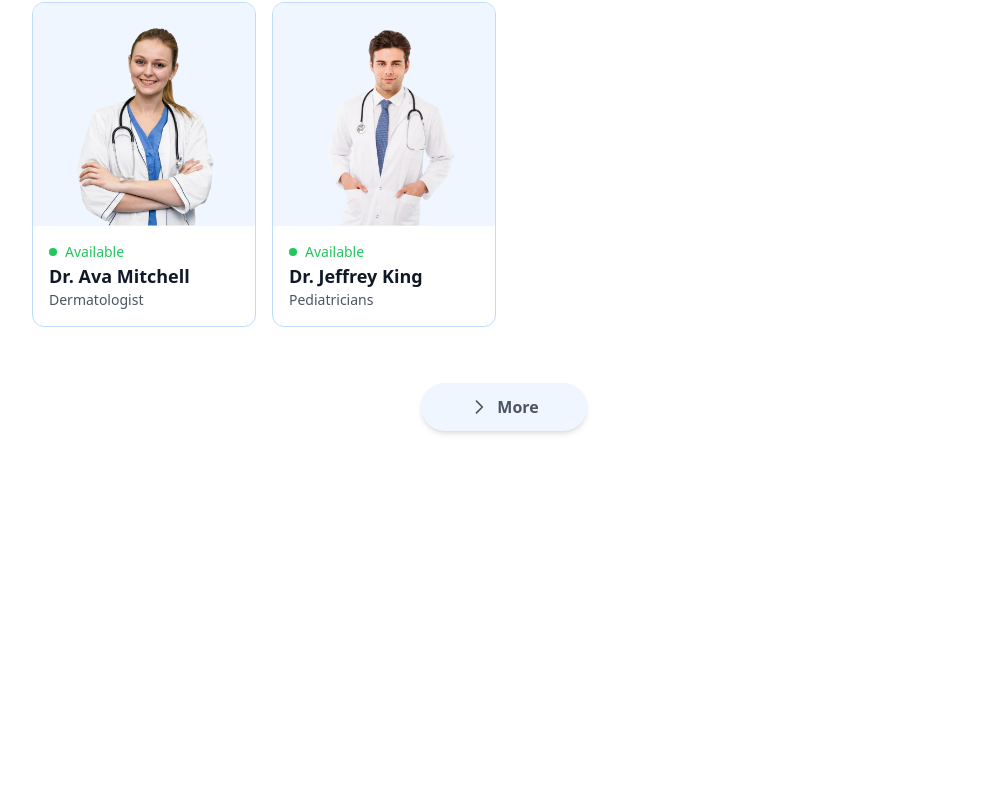
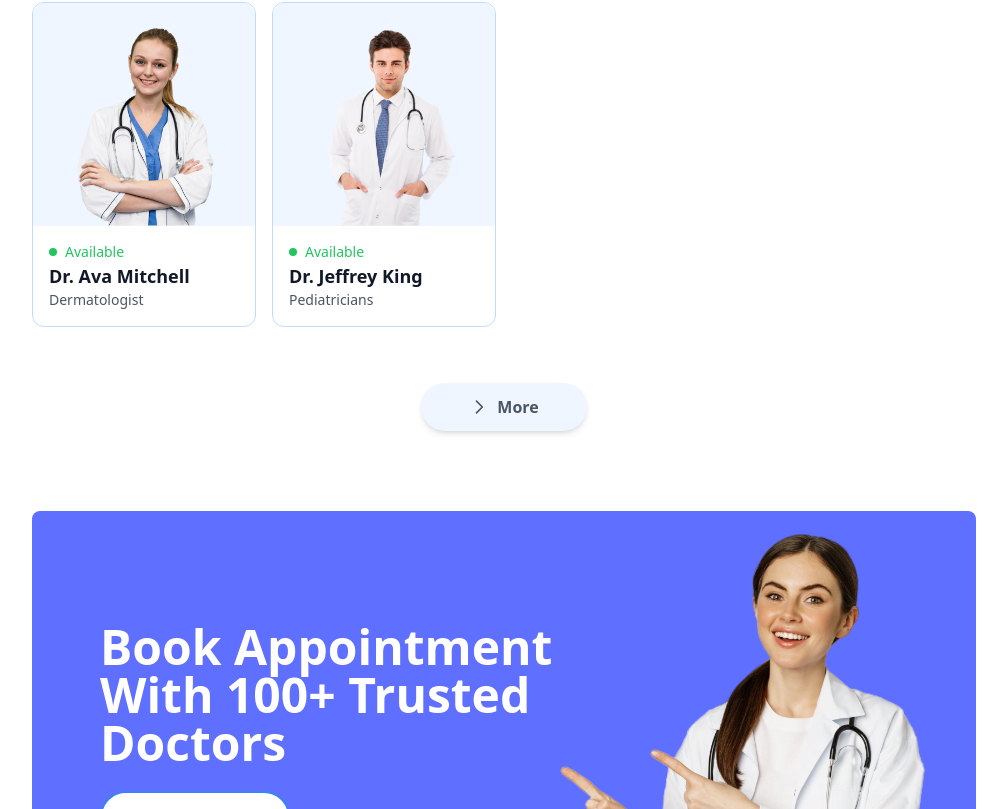
Before and after one commit to Arbaz001/DR.APPOINTMENT, a React (Vite) app in the folder frontend/: page / in a window 1280 px wide. Shown: the part 1991-2800 px from the top of the page, without its empty margins (136-1143 px from the left). Before the commit the page ends 2486 px from the top, so only its background shows below. Built offline with nearby package versions, Linux system fonts and the light colour scheme.

Commit message:
make some animation in components when scrolling using help AI and banner component

```diff
--- a/frontend/index.html
+++ b/frontend/index.html
@@ -1,5 +1,5 @@
 <!doctype html>
-<html lang="en">
+<html lang="en" class="scroll-smooth">
   <head>
     <meta charset="UTF-8" />
     <link rel="icon" type="image/svg+xml" href="/vite.svg" />
--- a/frontend/package.json
+++ b/frontend/package.json
@@ -13,6 +13,7 @@
     "axios": "^1.7.7",
     "react": "^18.3.1",
     "react-dom": "^18.3.1",
+    "react-intersection-observer": "^9.13.1",
     "react-router-dom": "^6.28.0",
     "react-toastify": "^10.0.6"
   },
--- /dev/null
+++ b/frontend/src/components/Banner.jsx
@@ -0,0 +1,50 @@
+import React from 'react';
+import { assets } from '../assets/assets';
+import { useNavigate } from 'react-router-dom';
+import { useInView } from 'react-intersection-observer';
+
+const Banner = () => {
+    const navigate = useNavigate();
+    const { ref, inView } = useInView({
+        threshold: 0.1, // Trigger animation when 10% of the component is visible
+        triggerOnce: true, // Trigger the animation only once
+    });
+
+    return (
+        <div
+            ref={ref}
+            className={`flex bg-primary rounded-lg px-6 sm:px-10 md:px-14 lg:px-12 my-20 md:mx-10 transform transition-all duration-700 ${
+                inView ? 'opacity-100 translate-y-0' : 'opacity-0 translate-y-10'
+            }`}
+        >
+            {/* left side */}
+            <div className='flex-1 py-8 sm:py-10 md:py-16 lg:py-24 lg:pl-5'>
+                <div className='text-xl sm:text-2xl md:text-3xl lg:text-5xl font-extrabold text-white'>
+                    <p className='mt-4'>Book Appointment</p>
+                    <p>With 100+ Trusted Doctors</p>
+                </div>
+                <button
+                    onClick={() => {
+                        navigate('/login');
+                        scrollTo(0, 0);
+                    }}
+                    className="relative overflow-hidden bg-white text-blue-500 font-bold py-3 px-8 rounded-full mt-6 border-2 border-blue-500 transition duration-300 ease-in-out group"
+                >
+                    <span className="absolute inset-0 bg-blue-500 transition-transform duration-300 ease-in-out transform -translate-x-full group-hover:translate-x-0"></span>
+                    <span className="relative z-10 group-hover:text-white">Create Account</span>
+                </button>
+            </div>
+
+            {/* right side */}
+            <div className='hidden md:block md:w-1/2 lg:w-[370px] relative'>
+                <img
+                    className='w-full absolute bottom-0 right-0 max-w-md'
+                    src={assets.appointment_img}
+                    alt=""
+                />
+            </div>
+        </div>
+    );
+};
+
+export default Banner;
--- /dev/null
+++ b/frontend/src/components/Footer.jsx
@@ -0,0 +1,9 @@
+import React from 'react'
+
+const Footer = () => {
+  return (
+    <div></div>
+  )
+}
+
+export default Footer
--- a/frontend/src/components/Navbar.jsx
+++ b/frontend/src/components/Navbar.jsx
@@ -16,7 +16,7 @@ const Navbar = () => {
         <img className='w-44 cursor-pointer' src={assets.logo} alt="" />
         <ul className='hidden md:flex items-start gap-5 font-extrabold'>
             <NavLink to='/'>
-                <li className='py-1'>Home</li>
+                <li className='py-1'>HOME</li>
                 <hr className='border-none outline-none h-0.5 bg-primary w-3/5 m-auto hidden' />
             </NavLink>
             <NavLink to='/doctors'>
--- a/frontend/src/components/TopDoctors.jsx
+++ b/frontend/src/components/TopDoctors.jsx
@@ -1,37 +1,74 @@
-import React from 'react'
-import { doctors } from '../assets/assets'
+import React from "react";
+import { doctors } from "../assets/assets";
+import { useNavigate } from "react-router-dom";
+import { useInView } from "react-intersection-observer";
 
 const TopDoctors = () => {
+  const navigate = useNavigate();
+  const { ref, inView } = useInView({
+    threshold: 0.1, // Trigger animation when 10% is visible
+    triggerOnce: true, // Animate only once
+  });
+
   return (
-    <div className='flex flex-col items-center gap-4 my-16 text-gray-900 md:mx-10'>
-        <h1 className='text-3xl font-extrabold' >Top Doctors to Book </h1>
-        <p className='sm:w-1/3 text-center text-sm font-medium' >Simply browse through our extensive list of trusted doctors.</p>
+    <div
+      ref={ref}
+      className={`flex flex-col items-center gap-4 my-16 text-gray-900 md:mx-10 transform transition-all duration-700 ${
+        inView ? "opacity-100 translate-y-0" : "opacity-0 translate-y-10"
+      }`}
+    >
+      <h1 className="text-3xl font-extrabold">Top Doctors to Book</h1>
+      <p className="sm:w-1/3 text-center text-sm font-medium">
+        Simply browse through our extensive list of trusted doctors.
+      </p>
 
-        <div className='w-full grid grid-cols-auto gap-4 pt-5 gap-y-6 px-3 sm:px-0'>
-            {doctors.slice(0,10).map((item,index)=>(
-              <div className='border border-blue-200 rounded-xl overflow-hidden cursor-pointer hover:translate-y-[-10px] transition-all duration-190' key={index}>
-                <img className='bg-blue-50' src={item.image} alt="" />
-                <div className='p-4'>
-                    <div className='flex items-center gap-2 text-sm text-center text-green-500'>
-                        <p className='w-2 h-2 bg-green-500 rounded-full'></p> <p>Available</p>
+      <div className="w-full grid grid-cols-auto gap-4 pt-5 gap-y-6 px-3 sm:px-0">
+        {doctors.slice(0, 10).map((item, index) => (
+          <div
+            onClick={() => navigate(`/appointment/${item._id}`)}
+            className={`border border-blue-200 rounded-xl overflow-hidden cursor-pointer transition-transform duration-500 ${
+              inView ? "hover:-translate-y-2" : ""
+            }`}
+            key={index}
+          >
+            <img className="bg-blue-50" src={item.image} alt="" />
+            <div className="p-4">
+              <div className="flex items-center gap-2 text-sm text-center text-green-500">
+                <p className="w-2 h-2 bg-green-500 rounded-full"></p>
+                <p>Available</p>
               </div>
-                    <p className='text-gray-900 text-lg font-bold'>{item.name}</p>
-                    <p className='text-gray-600 text-sm'>{item.speciality}</p>
+              <p className="text-gray-900 text-lg font-bold">{item.name}</p>
+              <p className="text-gray-600 text-sm">{item.speciality}</p>
             </div>
           </div>
         ))}
       </div>
-        <button className="bg-blue-50 text-gray-600 font-semibold px-12 py-3 rounded-full mt-10 shadow-md hover:bg-blue-100 hover:text-blue-700 transition-all duration-300 ease-in-out flex items-center gap-2">
+      <button
+        onClick={() => {
+          navigate("/doctors");
+          scrollTo(0, 0);
+        }}
+        className="bg-blue-50 text-gray-600 font-semibold px-12 py-3 rounded-full mt-10 shadow-md hover:bg-blue-100 hover:text-blue-700 transition-all duration-300 ease-in-out flex items-center gap-2"
+      >
         {/* Icon */}
-  <svg xmlns="http://www.w3.org/2000/svg" className="w-5 h-5" fill="none" stroke="currentColor" viewBox="0 0 24 24" strokeWidth="2">
-    <path strokeLinecap="round" strokeLinejoin="round" d="M9 5l7 7-7 7"></path>
+        <svg
+          xmlns="http://www.w3.org/2000/svg"
+          className="w-5 h-5"
+          fill="none"
+          stroke="currentColor"
+          viewBox="0 0 24 24"
+          strokeWidth="2"
+        >
+          <path
+            strokeLinecap="round"
+            strokeLinejoin="round"
+            d="M9 5l7 7-7 7"
+          ></path>
         </svg>
         More
       </button>
+    </div>
+  );
+};
 
-
-    </div>
-  )
-}
-
-export default TopDoctors
+export default TopDoctors;
--- a/frontend/src/main.jsx
+++ b/frontend/src/main.jsx
@@ -7,5 +7,5 @@ import {BrowserRouter} from 'react-router-dom'
 createRoot(document.getElementById('root')).render(
   <BrowserRouter>
     <App />
-  </BrowserRouter>,
+  </BrowserRouter>
 )
--- a/frontend/src/pages/Home.jsx
+++ b/frontend/src/pages/Home.jsx
@@ -2,6 +2,8 @@ import React from 'react'
 import Header from '../components/Header'
 import SpecialityMenu from '../components/SpecialityMenu'
 import TopDoctors from '../components/TopDoctors'
+import Banner from '../components/Banner'
+import Footer from '../components/Footer'
 
 const Home = () => {
   return (
@@ -9,6 +11,8 @@ const Home = () => {
        <Header />
        <SpecialityMenu />
        <TopDoctors />
+       <Banner />
+       <Footer />
     </div>
   )
 }
```
Also changed, not shown: frontend/src/context/AppContext.jsx (added), 1 other file (tests, documents, lock files or other folders). Lines whose indentation alone changed are shown as unchanged.
